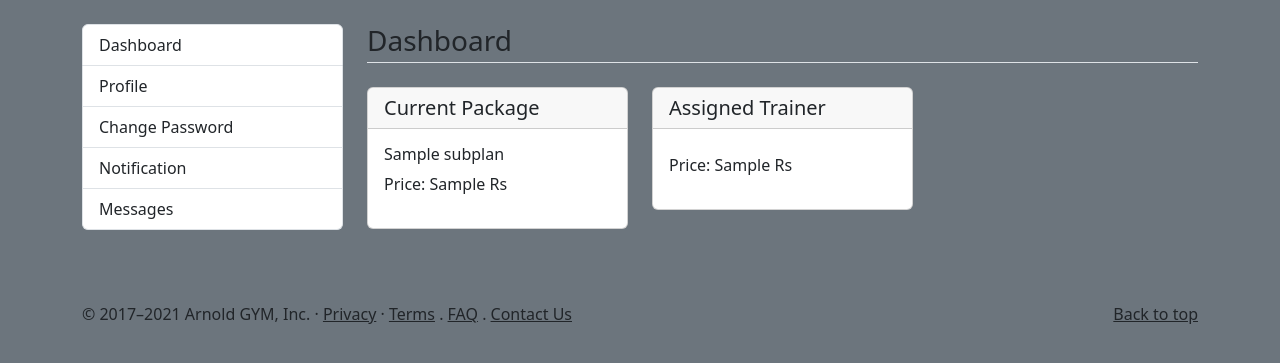
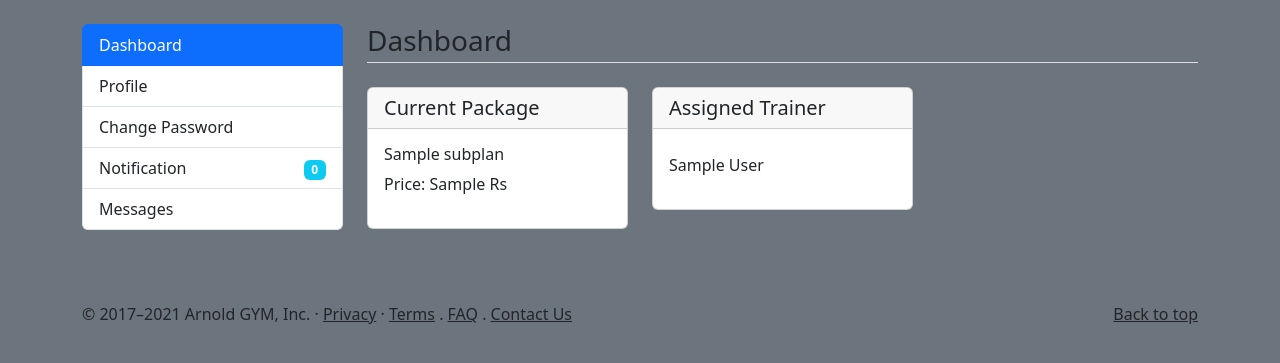
Before and after one commit to Omsurvase24/Gym-Management-System, a Django app: page /user/dashboard in a window 1280 px wide. Shown: the part 56-419 px from the top of the page. Run offline with Django 4.2, Linux system fonts and the light colour scheme; a user stored in the database is signed in; tables that the repository leaves empty hold one stand-in row (values such as "Sample post"); some libraries are stand-ins or nearby versions.

Commit message:
user-trainer

```diff
--- a/main/templates/user/dashboard.html
+++ b/main/templates/user/dashboard.html
@@ -23,7 +23,7 @@
                             <h5 class = "card-header">Assigned Trainer</h5>
                             <div class = "card-body">
                                 <h6 class = "card-text"></h6>
-                                <p>Price: {{current_plan.price}} Rs</p>
+                                <p>{{my_trainer.trainer}}</p>
                             </div>
                         </div>
                     </div>
--- a/main/templates/user/left-sidebar.html
+++ b/main/templates/user/left-sidebar.html
@@ -1,7 +1,7 @@
 <div class = "list-group">
-    <a href = "#" class = "list-group-item">Dashboard</a>
-    <a href = "{% url "update_profile" %}" class = "list-group-item">Profile</a>
-    <a href = "{% url "password_change" %}" class = "list-group-item">Change Password</a>
-    <a href = "{% url "notify" %}" class = "list-group-item">Notification</a>
+    <a href = "{% url "user_dashboard" %}" class = "list-group-item {% if request.path == '/user/dashboard' %} active {% endif %}">Dashboard</a>
+    <a href = "{% url "update_profile" %}" class = "list-group-item {% if request.path == '/user/update-profile' %} active {% endif %}">Profile</a>
+    <a href = "{% url "password_change" %}" class = "list-group-item {% if request.path == '/accounts/password_change/' %} active {% endif %}">Change Password</a>
+    <a href = "{% url "notify" %}" class = "list-group-item {% if request.path == '/notify' %} active {% endif %}">Notification<span class = "float-end badge bg-info mt-1">{{total_unread}}</span></a>
     <a href = "#" class = "list-group-item">Messages</a>
 </div>
--- a/main/views.py
+++ b/main/views.py
@@ -126,9 +126,27 @@ def pay_cancel(request):
 def user_dashboard(request):
     current_plan = models.Subscription.objects.get(user=request.user)
     my_trainer = models.AssignSubscriber.objects.get(user=request.user)
+    loop = models.AssignSubscriber.objects.get(user=request.user)
+
+    data = models.Notify.objects.all().order_by('-id')
+    notifyStatus = False
+    jsonData = []
+    totalUnread = 0
+    for d in data:
+        try:
+            notifyStatusData = models.NotifyUserStatus.objects.get(
+                user=request.user, notify=d)
+            if notifyStatusData:
+                notifyStatus = True
+        except models.NotifyUserStatus.DoesNotExist:
+            notifyStatus = False
+        if not notifyStatus:
+            totalUnread = totalUnread+1
+
     return render(request, 'user/dashboard.html', {
         'current_plan': current_plan,
         'my_trainer': my_trainer,
+        'total_unread': totalUnread,
     })
 
 
```
